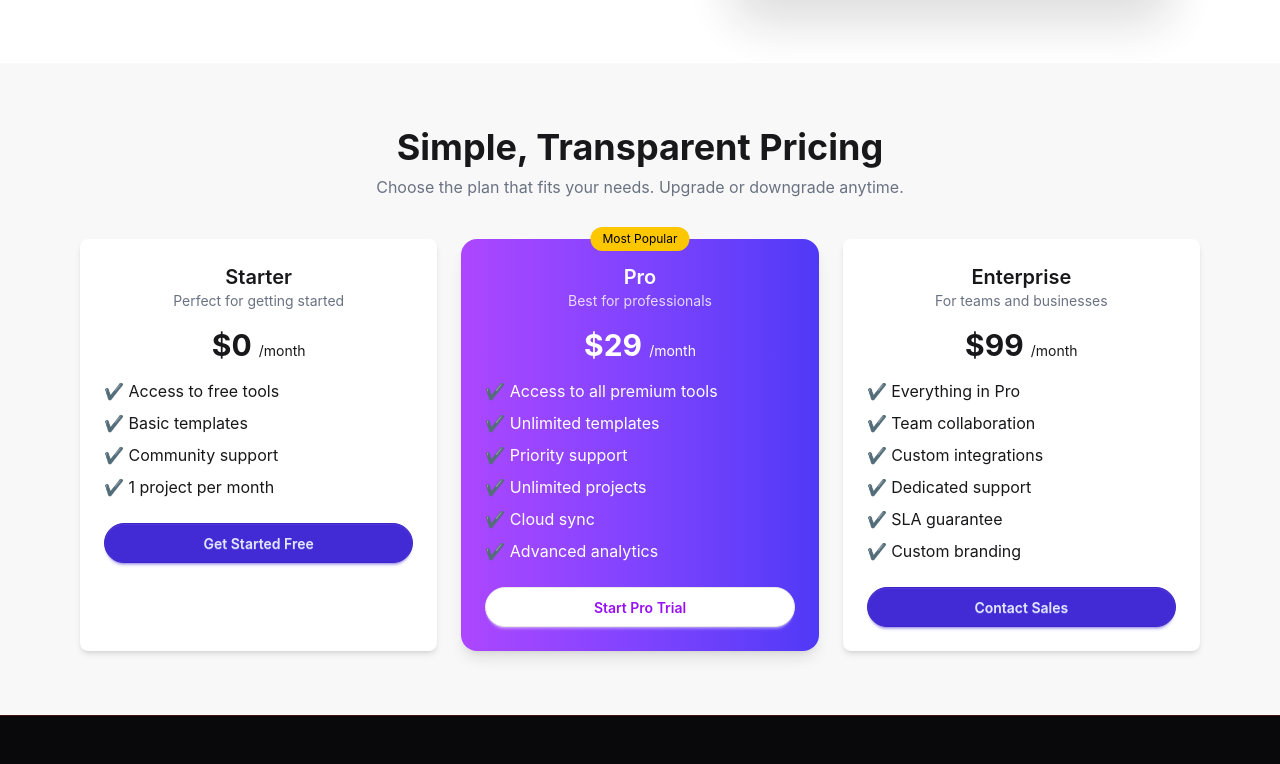
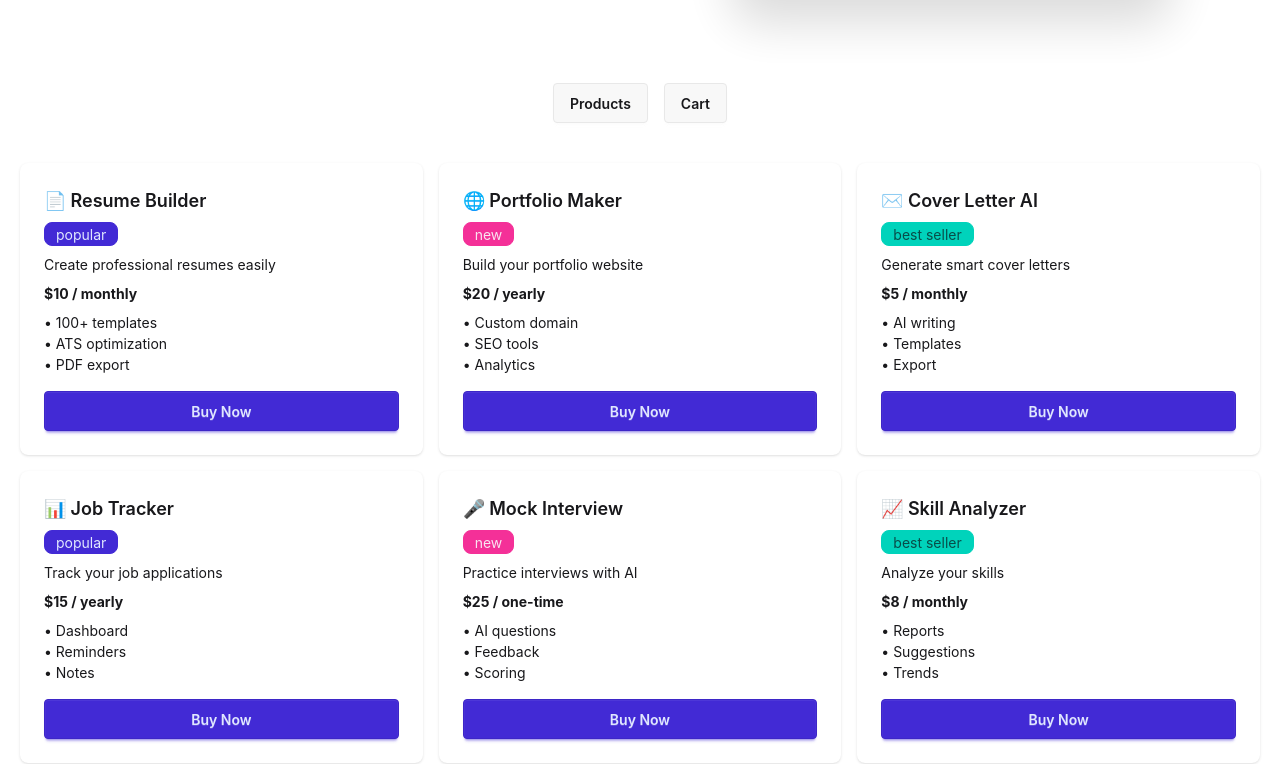
Before and after one commit to Chandrima30/react-assign-6, a React (Vite) app: page / in a window 1280 px wide. Shown: the part 659-1423 px from the top of the page. Built offline with nearby package versions, Linux system fonts and the light colour scheme.

Commit message:
added toastify

```diff
--- a/package.json
+++ b/package.json
@@ -13,6 +13,7 @@
     "@tailwindcss/vite": "^4.2.2",
     "react": "^19.2.5",
     "react-dom": "^19.2.5",
+    "react-toastify": "^11.1.0",
     "tailwindcss": "^4.2.2"
   },
   "devDependencies": {
--- a/src/App.jsx
+++ b/src/App.jsx
@@ -1,27 +1,63 @@
+import { useState } from "react";
+import NavBar from "./components/NavBar";
+import Banner from "./components/Banner";
+import ProductCard from "./components/ProductCard";
+import Cart from "./components/Cart";
+import { products } from "./data/products";
+import { ToastContainer } from "react-toastify";
+import "react-toastify/dist/ReactToastify.css";
+import Footer from "./components/Footer";
+import PricingSection from "./components/PricingSection";
 
-import './App.css'
-import NavBar from './Components/NavBar'
-import Banner from './Components/Bannar'
-import Footer from './Components/Footer'
-import PricingSection from './Components/PricingSection'
+
+
 
 function App() {
+  const [cart, setCart] = useState([]);
+  const [view, setView] = useState("products");
 
+  const addToCart = (product) => {
+    setCart([...cart, product]);
+  };
+
+  const removeFromCart = (id) => {
+    setCart(cart.filter((item) => item.id !== id));
+  };
+    const clearCart = () => setCart([]);
 
   return (
     <div>
- <NavBar></NavBar>
+      <NavBar cartCount={cart.length} />
+      <Banner />
 
- <Banner></Banner>
- <PricingSection></PricingSection>
-        <Footer></Footer>
+
+      <div className="flex justify-center gap-4 my-5">
+        <button onClick={() => setView("products")} className="btn">Products</button>
+        <button onClick={() => setView("cart")} className="btn">Cart</button>
+      </div>
+
+      <div className="p-5">
+        {view === "products" ? (
+          <div className="grid md:grid-cols-3 gap-4">
+            {products.map((p) => (
+              <ProductCard key={p.id} product={p} addToCart={addToCart} />
+            ))}
+          </div>
+        ) : (
+          <Cart cart={cart} removeFromCart={removeFromCart} clearCart={clearCart} />
+        )}
       </div>
 
 
 
+      <PricingSection/>
 
+       <Footer/>
 
-  )
+      <ToastContainer />
+    </div>
+
+  );
 }
 
-export default App
+export default App;
--- a/src/Components/Cart.jsx
+++ b/src/Components/Cart.jsx
@@ -0,0 +1,35 @@
+import { toast } from "react-toastify";
+
+const Cart = ({ cart, removeFromCart, clearCart }) => {
+  return (
+    <div>
+      {cart.length === 0 ? (
+        <p className="text-center">Cart is empty</p>
+      ) : (
+        <div>
+          {cart.map((item) => (
+            <div key={item.id} className="flex justify-between border p-2 mb-2">
+              <span>{item.icon} {item.name}</span>
+              <span>${item.price}</span>
+              <button
+                onClick={() => {
+                  removeFromCart(item.id);
+                  toast.error("Removed from cart");
+                }}
+                className="btn btn-sm btn-error"
+              >Remove</button>
+            </div>
+          ))}
+                 <button
+            onClick={() => {
+              clearCart();
+              toast.info("Checkout complete");
+            }}
+            className="btn btn-success w-full mt-3"
+          >Proceed to Checkout</button>
+        </div>
+      )}
+    </div>
+  );
+};
+export default Cart;
--- a/src/Components/Model.jsx
+++ b/src/Components/Model.jsx
@@ -0,0 +1,72 @@
+import React from "react";
+import { User, Box, Rocket } from "lucide-react";
+
+const steps = [
+  {
+    id: "01",
+    title: "Create Account",
+    description:
+      "Sign up for free in seconds. No credit card required to get started.",
+    icon: <User size={32} />,
+  },
+  {
+    id: "02",
+    title: "Choose Products",
+    description:
+      "Browse our catalog and select the tools that fit your needs.",
+    icon: <Box size={32} />,
+  },
+  {
+    id: "03",
+    title: "Start Creating",
+    description:
+      "Download and start using your premium tools immediately.",
+    icon: <Rocket size={32} />,
+  },
+];
+
+const StepsSection = () => {
+  return (
+    <section className="bg-gray-50 py-16 px-4">
+      <div className="max-w-6xl mx-auto text-center">
+        {/* Heading */}
+        <h2 className="text-3xl md:text-4xl font-semibold text-gray-800">
+          Get Started In 3 Steps
+        </h2>
+        <p className="text-gray-500 mt-2">
+          Start using premium digital tools in minutes, not hours.
+        </p>
+
+        {/* Cards */}
+        <div className="grid md:grid-cols-3 gap-6 mt-12">
+          {steps.map((step) => (
+            <div
+              key={step.id}
+              className="relative bg-white rounded-2xl shadow-sm p-8 text-center border hover:shadow-md transition"
+            >
+              {/* Step number */}
+              <span className="absolute top-4 right-4 bg-purple-600 text-white text-xs px-2 py-1 rounded-full">
+                {step.id}
+              </span>
+
+              {/* Icon */}
+              <div className="w-16 h-16 mx-auto flex items-center justify-center rounded-full bg-purple-100 text-purple-600 mb-4">
+                {step.icon}
+              </div>
+
+              {/* Content */}
+              <h3 className="text-lg font-semibold text-gray-800">
+                {step.title}
+              </h3>
+              <p className="text-gray-500 text-sm mt-2">
+                {step.description}
+              </p>
+            </div>
+          ))}
+        </div>
+      </div>
+    </section>
+  );
+};
+
+export default StepsSection;
--- a/src/Components/ProductCard.jsx
+++ b/src/Components/ProductCard.jsx
@@ -0,0 +1,26 @@
+import { toast } from "react-toastify";
+
+const ProductCard = ({ product, addToCart }) => {
+  const handleAdd = () => {
+    addToCart(product);
+    toast.success("Added to cart");
+  };
+
+  return (
+    <div className="card bg-base-100 shadow">
+      <div className="card-body">
+        <h2 className="card-title">{product.icon} {product.name}</h2>
+        <span className={`badge ${product.tagType}`}>{product.tag}</span>
+        <p>{product.description}</p>
+        <p className="font-bold">${product.price} / {product.period}</p>
+        <ul>
+          {product.features.map((f, i) => (
+            <li key={i}>• {f}</li>
+          ))}
+        </ul>
+        <button onClick={handleAdd} className="btn btn-primary mt-2">Buy Now</button>
+      </div>
+    </div>
+  );
+};
+export default ProductCard;
```
Also changed, not shown: src/Components/Banner.jsx (renamed from src/Components/Bannar.jsx), src/data/products.js (renamed from src/data/product.js), 1 other file (tests, documents, lock files or other folders). Lines whose indentation alone changed are shown as unchanged.
